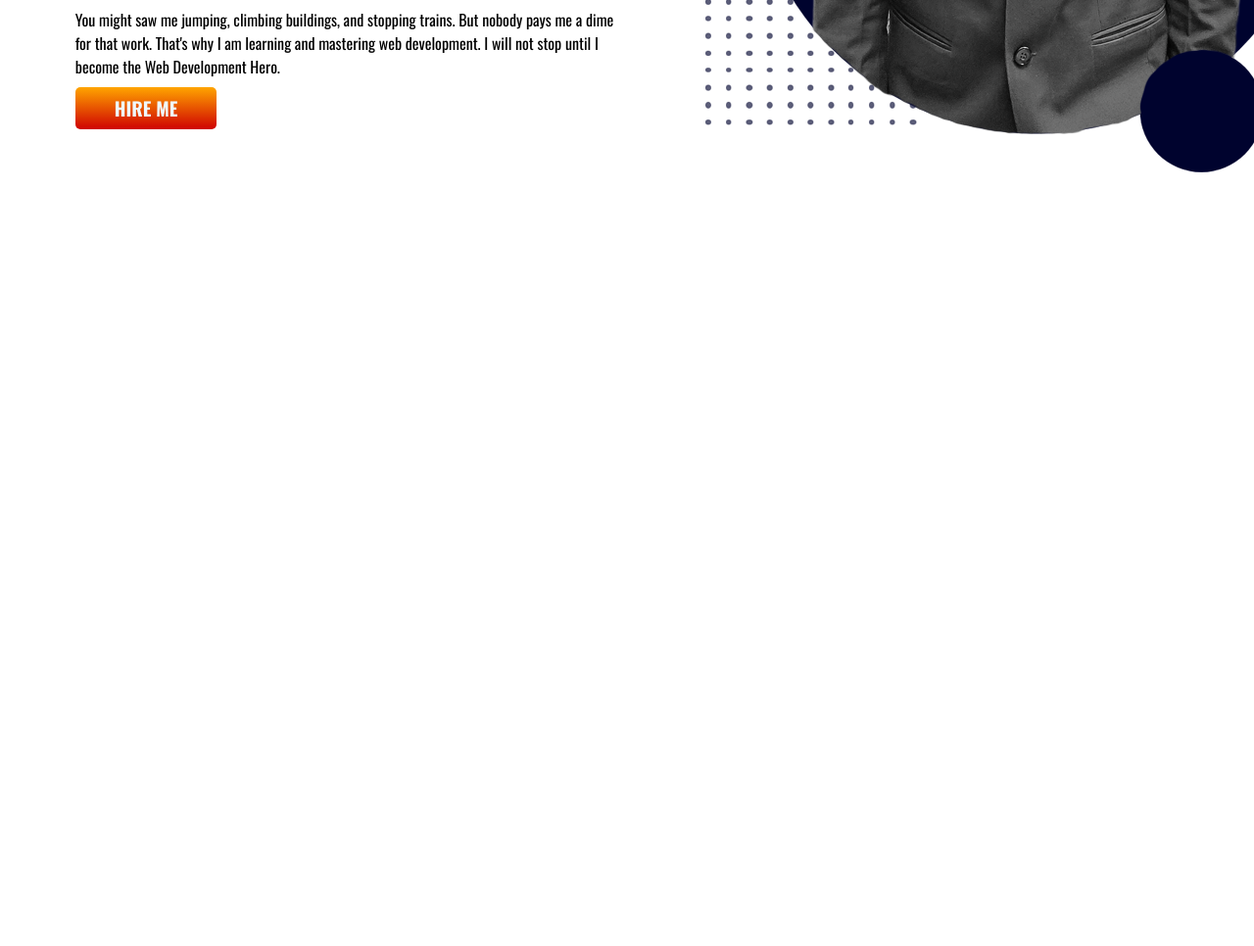
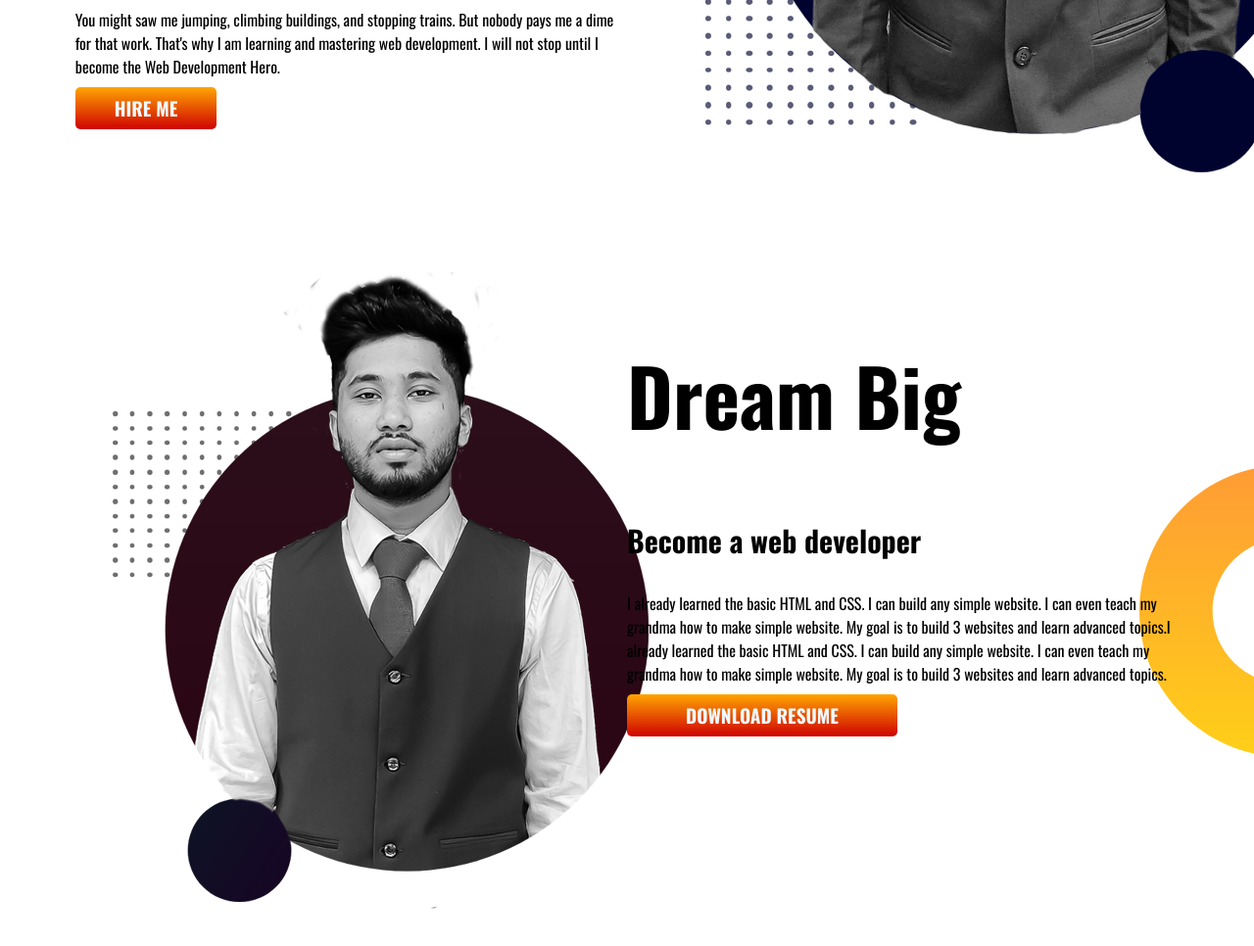
Before and after one commit to shaharia23/again-portfolio, a plain HTML site: page index.html in a window 1280 px wide. Shown: the part 620-1586 px from the top of the page at 98% size. Before the commit the page ends 834 px from the top, so only its background shows below. Drawn offline with nearby package versions, Linux system fonts and the light colour scheme.

Commit message:
Dream big add

```diff
--- a/index.html
+++ b/index.html
@@ -18,11 +18,22 @@
         <h3>Build Climber and Train Stopper</h3>
         <p>You might saw me jumping, climbing buildings, and stopping trains. But nobody pays me a dime for that work. That's why I am learning and mastering web development. I will not stop until I become the Web Development Hero.
         </p>
-        <a class="link-button" href="https://github.com/shaharia23/again-portfolio" target="_blank">HIRE ME</a>
+        <a class="link-button" href="https://www.facebook.com/profile.php?id=61553559375471" target="_blank">HIRE ME</a>
        </div>
         <div class="half-width-img">
             <img src="image/my-png.png" alt="">
         </div>
     </section>
+    <Section class="dream-big">
+       <div class="dream-width-img">
+        <img src="image/my-png2.png" alt="">
+       </div>
+       <div class="dream-width">
+        <h1>Dream Big</h1>
+        <h3>Become a web developer</h3>
+        <p>I already learned the basic HTML and CSS. I can build any simple website. I can even teach my grandma how to make simple website. My goal is to build 3 websites and learn advanced topics.I already learned the basic HTML and CSS. I can build any simple website. I can even teach my grandma how to make simple website. My goal is to build 3 websites and learn advanced topics.</p>
+        <a class="resume-button" href="https://www.facebook.com/profile.php?id=61553559375471">DOWNLOAD RESUME</a>
+       </div>
+    </Section>
 </body>
 </html>
--- a/style.css
+++ b/style.css
@@ -38,4 +38,28 @@ h3{
 .top-banner{
     background-image: url(image/top-banner.png);
     background-repeat: no-repeat;
+    padding-bottom: 5%;
 }
+.resume-button{
+    text-decoration: none;
+    background-image: linear-gradient(orange,rgb(207, 2, 2));
+    color: aliceblue;
+    border-radius: 5px;
+    padding: 7px 60px;
+    font-weight: 700;
+    font-size: larger;
+}
+.dream-big{
+    background-image: url(image/dream-bg.png);
+    background-repeat: no-repeat;
+    background-position: right;
+
+}
+.dream-width-img{
+    width: 45%;
+    padding-left: 5%;
+}
+.dream-width{
+    width: 50%;
+    padding-right: 5%;
+}
```
